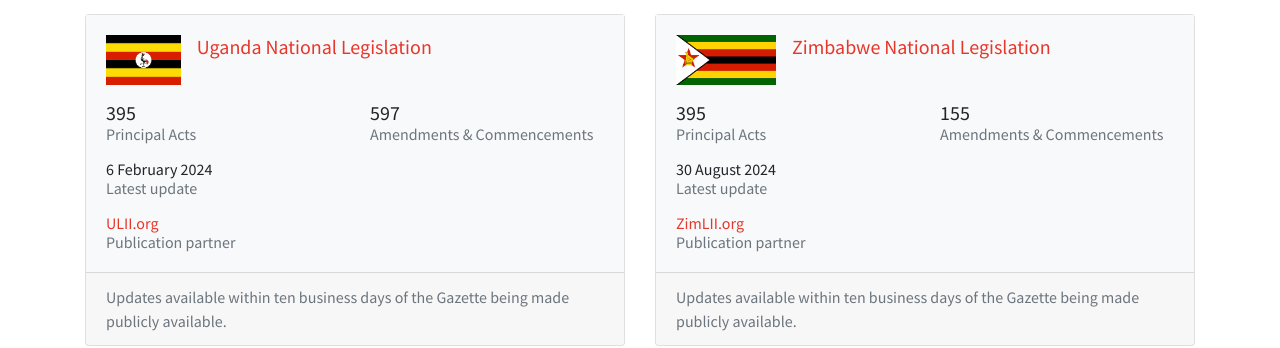
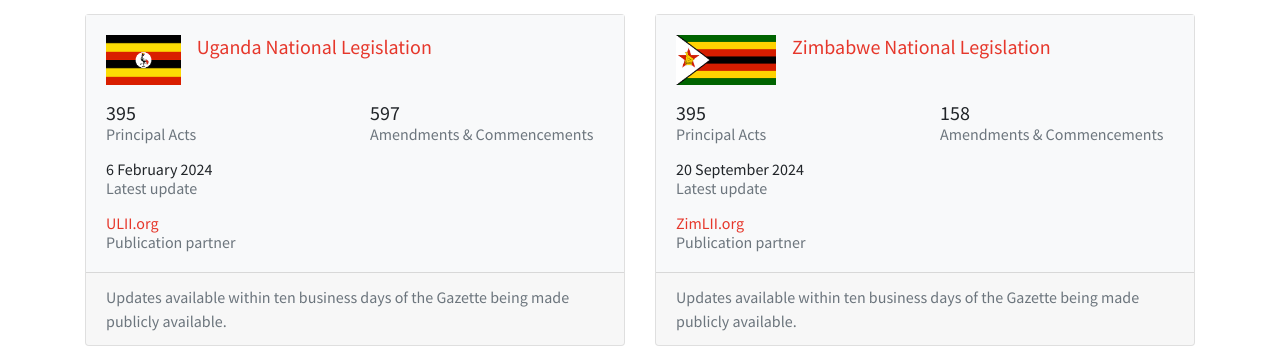
Before and after one commit to laws-africa/laws-africa.github.io, a Jekyll site: the page built from commons.markdown, in a window 1280 px wide and 900 px high, scrolled down 885 px. Shown: the part 160-508 px from the top of the window. Built offline with Jekyll 4.4.1, drawn with Linux system fonts in a browser that asks for light colours; nearby versions of some CDN libraries; comment, search, counter and statistics services are not loaded.

Commit message:
Updated commons stats

```diff
--- a/_data/commons.json
+++ b/_data/commons.json
@@ -38,8 +38,8 @@
     "n_municipalities": 15
   },
   "zw": {
-    "as_at_date": "2024-08-30",
+    "as_at_date": "2024-09-20",
     "n_principal": 395,
-    "n_stubs": 155
+    "n_stubs": 158
   }
 }
```
